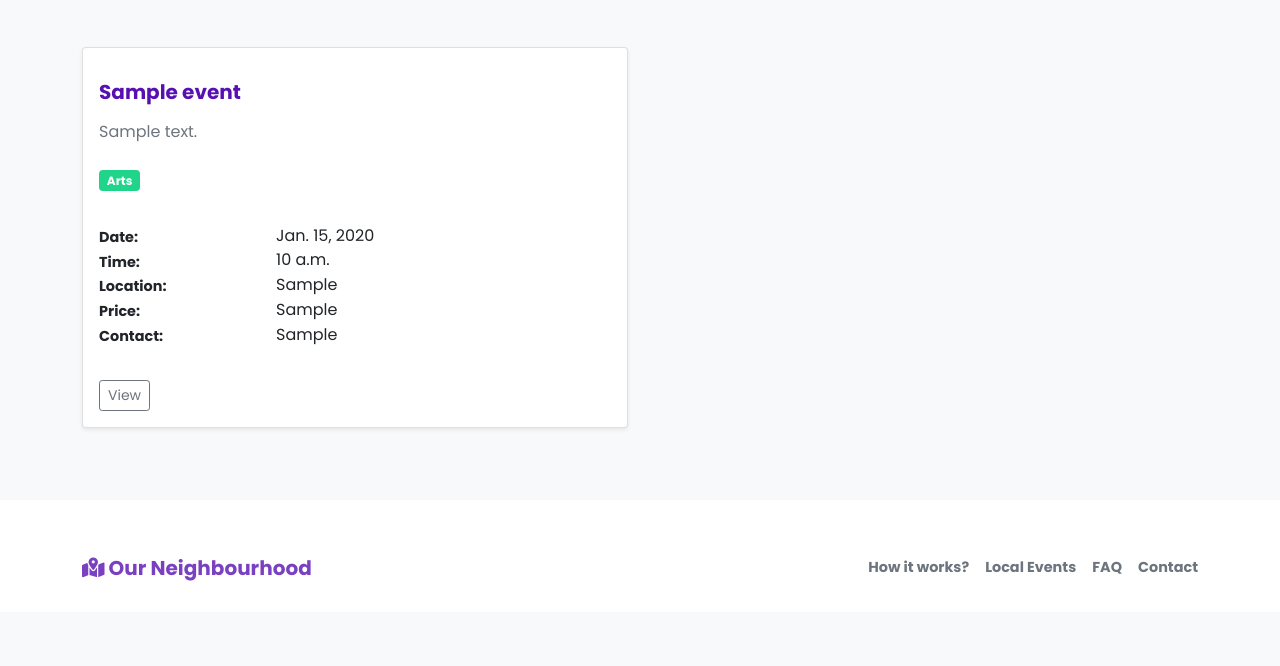
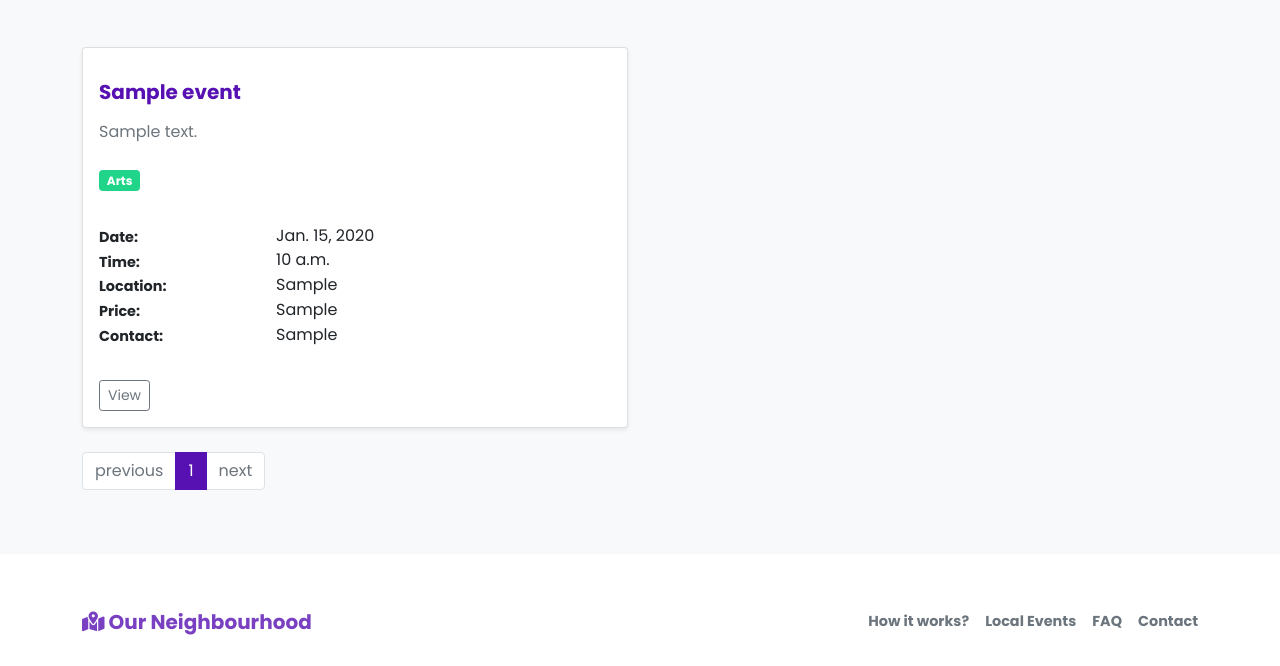
Before and after one commit to stef-cruz/our_neighbourhood, a Django app: page / in a window 1280 px wide. Shown: the part 639-1305 px from the top of the page. Before the commit the page ends 1220 px from the top, so only its background shows below. Run offline with Django 3.2, Linux system fonts and the light colour scheme; tables that the repository leaves empty hold one stand-in row (values such as "Sample post"); style sheets or scripts are compiled from the project's sources; some libraries are stand-ins or nearby versions.

Commit message:
Add pagination to home page

```diff
--- a/home/templates/includes/events.html
+++ b/home/templates/includes/events.html
@@ -7,7 +7,7 @@
 <div class="album py-5 bg-light">
     <div class="container">
         <div class="row row-cols-1 row-cols-md-2 g-4 mb-4">
-            {% for event in events %}
+            {% for event in page_obj %}
             <div class="col">
                 <div class="card shadow-sm h-100">
                     <div class="card-body">
@@ -69,7 +69,9 @@
                         <!-- Card buttons -->
                         <div class="d-flex justify-content-between align-items-center pt-3">
                             <div class="btn-group">
-                                <a href="{% url 'event_detail' event.id %}"><button type="button" class="btn btn-sm btn-outline-secondary">View</button></a>
+                                <a href="{% url 'event_detail' event.id %}">
+                                    <button type="button" class="btn btn-sm btn-outline-secondary">View</button>
+                                </a>
                             </div>
                         </div>
                     </div>
@@ -77,6 +79,34 @@
             </div>
             {% endfor %}
         </div>
+
+        <!-- Pagination -->
+        <!-- Source: https://origin.tiltingatwindmills.dev/how-to-show-a-range-of-page-numbers-using-djangos-pagination -->
+        {% load home_extras %}
+        <nav aria-label="Events page navigation">
+            <ul class="pagination">
+                {% if page_obj.has_previous %}
+                <li class="page-item"><a class="page-link" href="?page={{ page_obj.previous_page_number }}">previous</a></li>
+                {% else %}
+                <li class="page-item disabled"><a class="page-link" href="#" aria-disabled="true" tabindex="-1">previous</a></li>
+                {% endif %}
+
+                {% for page_number in page_obj.number|page_window:page_obj.paginator.num_pages  %}
+                <li class="page-item {% if page_number == page_obj.number %}active{% endif %}">
+                    <a class="page-link" href="?page={{ page_obj.number }}" aria-current="page">
+                        {{ page_number }}
+                        {% if page_number == page_obj.number %}
+                        {% endif %}
+                    </a>
+                </li>
+                {% endfor %}
+                {% if page_obj.has_next %}
+                <li class="page-item"><a href="?page={{ page_obj.next_page_number }}" class="page-link">next</a></li>
+                {% else %}
+                <li class="page-item disabled"><a class="page-link" href="#" aria-disabled="true" tabindex="-1">next</a></li>
+                {% endif %}
+            </ul>
+        </nav>
     </div>
 </div>
 
--- /dev/null
+++ b/home/templatetags/home_extras.py
@@ -0,0 +1,13 @@
+from django import template
+# Source: https://origin.tiltingatwindmills.dev/how-to-show-a-range-of-page-numbers-using-djangos-pagination
+
+register = template.Library()
+
+
+@register.filter
+def page_window(page, last, size=7):
+    if page < size // 2 + 1:
+        return range(1, min(size+1, last + 1))
+
+    else:
+        return range(page - size // 2, min(last + 1, page + 1 + size // 2))
--- a/home/views.py
+++ b/home/views.py
@@ -1,16 +1,24 @@
 from django.shortcuts import render
+from django.core.paginator import Paginator
 
 from events.models import Event
 
+
 def index(request):
-    """ A view to return the index page """
+    """ A view to return the index page which displays
+        the events created by the users """
 
     events = Event.objects.all()
+    paginator = Paginator(events, 8)  # Shows 8 events per page.
+
+    page_number = request.GET.get('page')
+    page_obj = paginator.get_page(page_number)
 
     template = 'home/index.html'
 
     context = {
         'events': events,
+        'page_obj': page_obj,
     }
 
     return render(request, template, context)
--- a/static/css/_index.scss
+++ b/static/css/_index.scss
@@ -1,3 +1,18 @@
 .hero {
   background-color: $prim-colour;
 }
+
+//Pagination home page
+.page-link {
+  color: $prim-colour;
+
+  &:hover {
+    color: $sec-colour;
+  }
+}
+
+.page-item.active .page-link {
+  background-color: $prim-colour;
+  border-color: $prim-colour;
+  color: #fff;
+}
```
Also changed, not shown: home/templatetags/__init__.py (added). Lines whose indentation alone changed are shown as unchanged.
